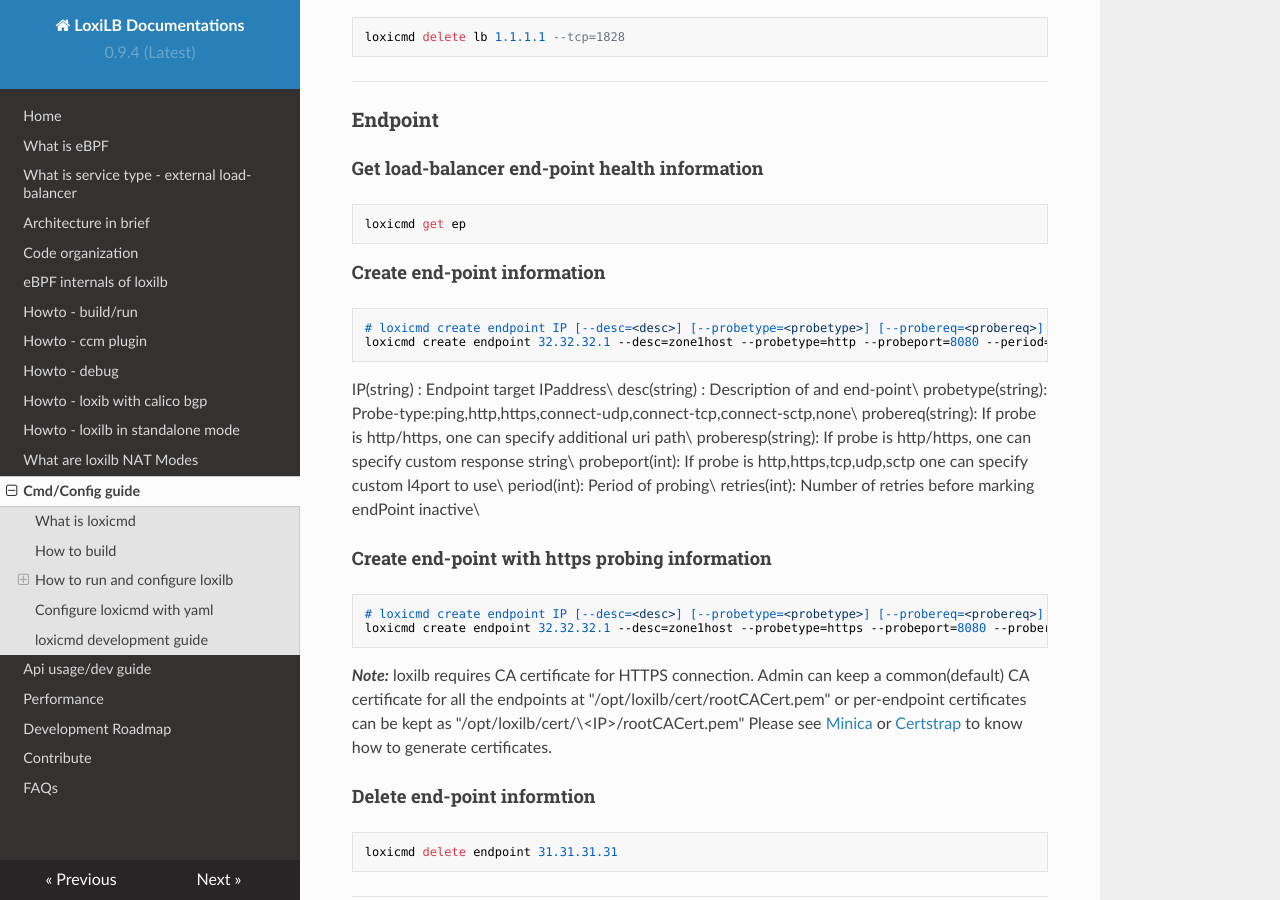
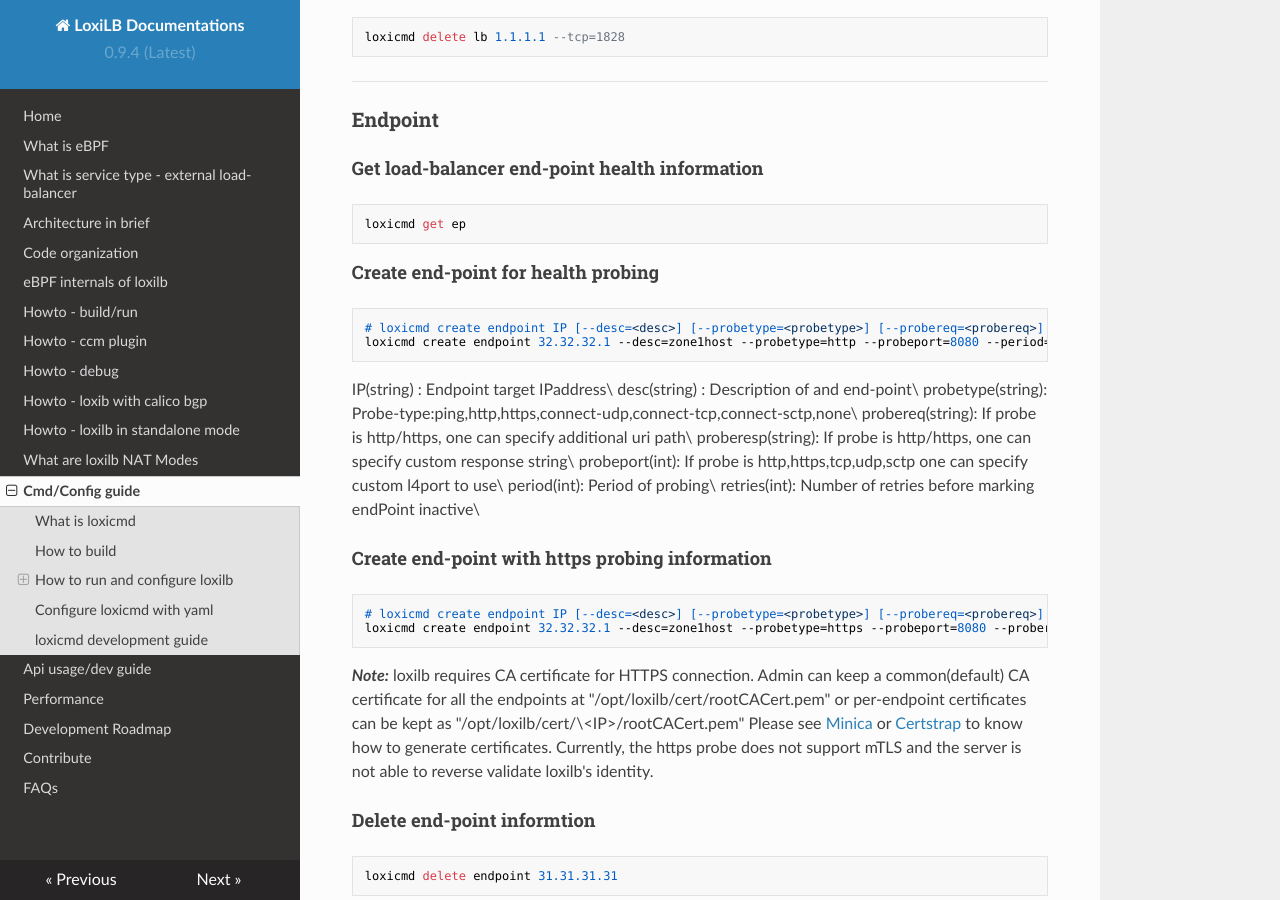
Before and after one commit to loxilb-io/loxilbdocs, an MkDocs documentation site: the page built from docs/cmd.md, in a window 1280 px wide and 900 px high, scrolled down 2809 px. Built offline with MkDocs 1.6.1, drawn with Linux system fonts in a browser that asks for light colours; nearby versions of some CDN libraries.

Commit message:
Update cmd.md

````diff
--- a/docs/cmd.md
+++ b/docs/cmd.md
@@ -123,7 +123,7 @@
 ```
 loxicmd get ep
 ```
-#### Create end-point information
+#### Create end-point for health probing
 ```
 # loxicmd create endpoint IP [--desc=<desc>] [--probetype=<probetype>] [--probereq=<probereq>] [--proberesp=<proberesp>] [--probeport=<port>] [--period=<period>] [--retries=<retries>]
 loxicmd create endpoint 32.32.32.1 --desc=zone1host --probetype=http --probeport=8080 --period=60 --retries=2
@@ -142,7 +142,7 @@
 loxicmd create endpoint 32.32.32.1 --desc=zone1host --probetype=https --probeport=8080 --probereq="health" --proberesp="OK" --period=60 --retries=2
 ```
 ***Note:*** loxilb requires CA certificate for HTTPS connection. Admin can keep a common(default) CA certificate for all the endpoints at "/opt/loxilb/cert/rootCACert.pem" or per-endpoint certificates can be kept as "/opt/loxilb/cert/\<IP\>/rootCACert.pem"
-Please see [Minica](https://github.com/jsha/minica) or [Certstrap](https://github.com/square/certstrap) to know how to generate certificates.
+Please see [Minica](https://github.com/jsha/minica) or [Certstrap](https://github.com/square/certstrap) to know how to generate certificates. Currently, the https probe does not support mTLS and the server is not able to reverse validate loxilb's identity.
 
 #### Delete end-point informtion
 ```
````
